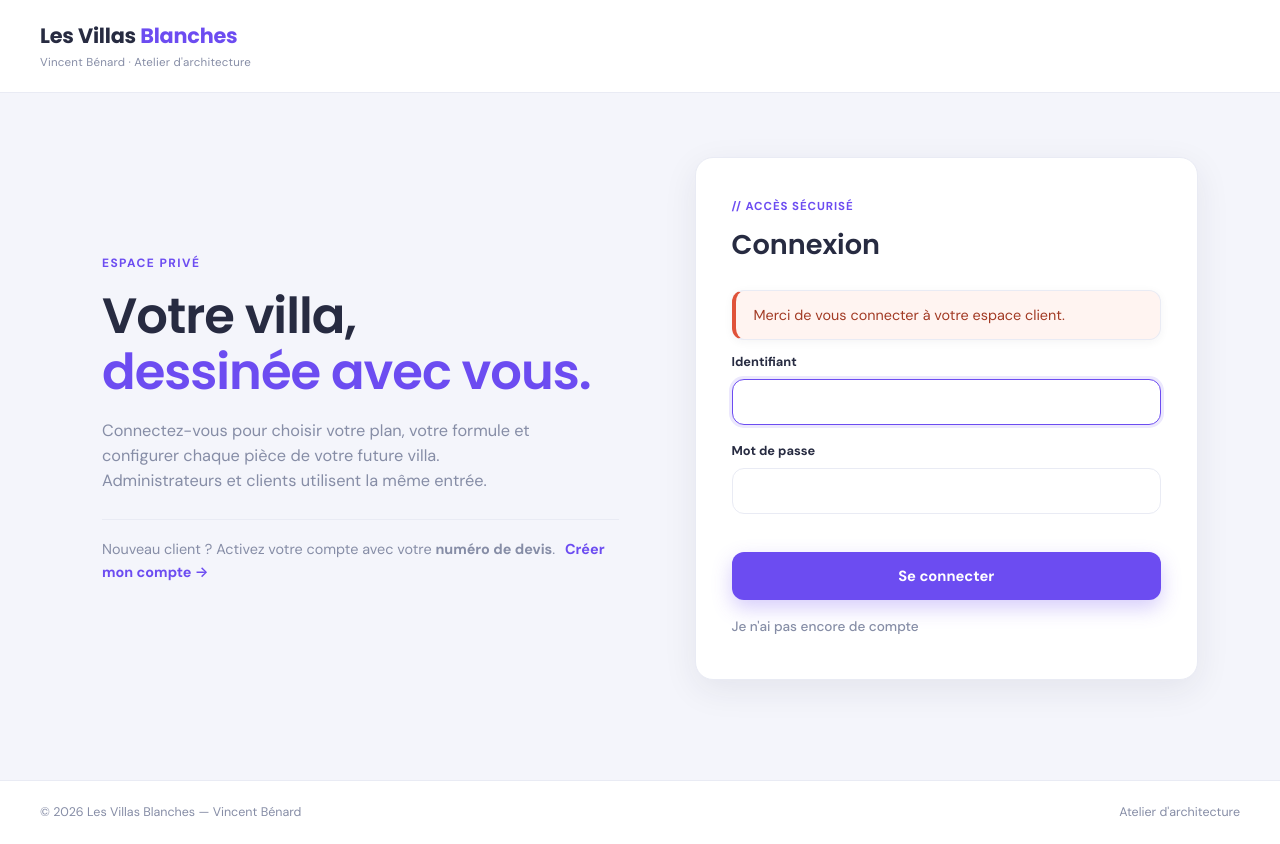
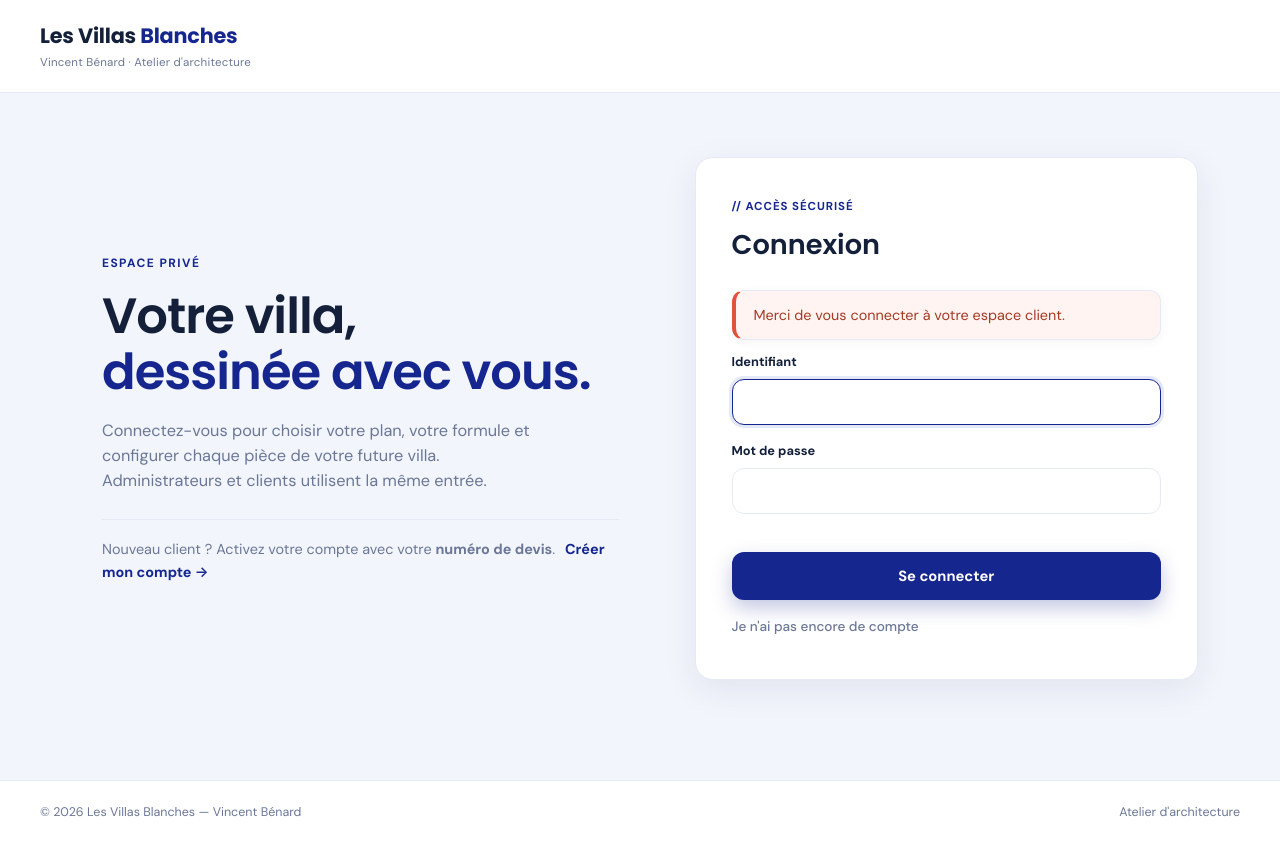
Before and after one commit to badoodi/Lvb, a PHP site: page /index.php?err=client in a window 1280 px wide. Run offline with PHP 8.4, Linux system fonts and the light colour scheme.

Commit message:
Palette bleue fidèle au logo client (bleu primaire)
Reprise des couleurs de la marque Les Villas Blanches (logo) dans style.css
uniquement, structure des pages inchangée :
- couleur primaire : bleu royal du logo (#16268F)
- accent secondaire : bleu azur (#3D63C9)
- fond bleu très clair, textes bleu nuit
- boutons, bannière, cartes stat, focus et dégradés passés au bleu
  (plus aucun violet/corail)

Co-Authored-By: Claude Opus 4.8 <noreply@anthropic.com>
Claude-Session: https://claude.ai/code/session_01SMHmRUmjwSTQmbgTv2acVG

```diff
--- a/style.css
+++ b/style.css
@@ -1,7 +1,8 @@
 /* =========================================================
    LES VILLAS BLANCHES — Design system
    Direction : SaaS clair et moderne (cartes arrondies, ombres
-   douces, accent violet + corail). Fond lavande, sans grille.
+   douces). Palette bleue reprise du logo client (bleu primaire),
+   fond bleu très clair, sans grille.
    NB : seuls les styles changent — le balisage des pages est
    inchangé (mêmes classes).
    ========================================================= */
@@ -9,18 +10,18 @@
 @import url('https://fonts.googleapis.com/css2?family=Poppins:wght@400;500;600;700&family=DM+Sans:wght@400;500;700&display=swap');
 
 :root{
-  --paper:          #F4F5FB;   /* fond de page (lavande clair) */
-  --paper-line:     #EDEFF7;
+  --paper:          #F2F5FC;   /* fond de page (bleu très clair) */
+  --paper-line:     #E7ECF7;
   --card:           #FFFFFF;
-  --ink:            #272B41;    /* texte principal */
-  --ink-soft:       #868DA6;    /* texte secondaire */
-  --blueprint:      #6C4CF1;    /* accent principal (violet) */
-  --blueprint-soft: #ECE8FD;
-  --brass:          #FF7A59;    /* accent secondaire (corail) */
-  --brass-soft:     #FFE9E2;
-  --green:          #16B364;
-  --amber:          #F5A623;
-  --line:           #E9EBF4;
+  --ink:            #14203A;    /* texte principal (bleu nuit) */
+  --ink-soft:       #6B7796;    /* texte secondaire */
+  --blueprint:      #16268F;    /* couleur PRIMAIRE — bleu du logo client */
+  --blueprint-soft: #E5E8F6;
+  --brass:          #3D63C9;    /* accent secondaire (bleu azur du logo) */
+  --brass-soft:     #E6ECFA;
+  --green:          #16A34A;
+  --amber:          #E0A526;
+  --line:           #E6EAF4;
   --white:          #FFFFFF;
 
   --radius:     18px;
@@ -101,10 +102,10 @@ img{ max-width:100%; display:block; }
   background: var(--blueprint); color:#fff; border:none;
   border-radius: var(--radius-sm);
   font-family: var(--font-body); font-weight:600; font-size:.92rem;
-  cursor:pointer; box-shadow: 0 8px 20px rgba(108,76,241,.28);
+  cursor:pointer; box-shadow: 0 8px 20px rgba(22,38,143,.26);
   transition: transform .15s, box-shadow .15s, background .2s;
 }
-.btn-envoyer:hover{ background:#5b3fe0; transform: translateY(-1px); box-shadow:0 12px 26px rgba(108,76,241,.34); }
+.btn-envoyer:hover{ background:#111e73; transform: translateY(-1px); box-shadow:0 12px 26px rgba(22,38,143,.32); }
 
 .btn-line{
   display:inline-flex; align-items:center; justify-content:center;
@@ -256,7 +257,7 @@ img{ max-width:100%; display:block; }
 .plan-card:hover{ transform: translateY(-4px); box-shadow: var(--shadow); }
 .plan-visuel{ aspect-ratio:16/10; overflow:hidden; }
 .plan-visuel img{ width:100%; height:100%; object-fit:cover; }
-.plan-visuel-vide{ width:100%; height:100%; background: linear-gradient(135deg, var(--blueprint-soft), #F2EFFE); }
+.plan-visuel-vide{ width:100%; height:100%; background: linear-gradient(135deg, var(--blueprint-soft), #EEF2FC); }
 .plan-info{ padding:24px; display:flex; flex-direction:column; flex-grow:1; }
 .plan-info h3{ font-family: var(--font-display); font-weight:600; font-size:1.3rem; margin-bottom:8px; }
 .plan-info p{ color: var(--ink-soft); font-size:.9rem; margin-bottom:18px; }
@@ -295,7 +296,7 @@ img{ max-width:100%; display:block; }
 }
 .btn-choisir:hover{ background: var(--blueprint); color:#fff; }
 
-.formule-card.signature{ border-color:#FFD9CE; }
+.formule-card.signature{ border-color:#C9D6F2; }
 .formule-card.signature .formule-code{ color: var(--brass); }
 .formule-card.signature .btn-choisir{ background: var(--brass-soft); color: var(--brass); }
 .formule-card.signature .btn-choisir:hover{ background: var(--brass); color:#fff; }
@@ -311,7 +312,7 @@ img{ max-width:100%; display:block; }
 }
 .banner-illustration{
   position:absolute; inset:0;
-  background: linear-gradient(120deg, #6C4CF1 0%, #8E6BFF 55%, #FF7A59 130%);
+  background: linear-gradient(120deg, #16268F 0%, #2C46B8 55%, #5E86DE 130%);
 }
 .banner-overlay{
   position:relative; z-index:2; width:100%; padding:36px 34px 30px;
@@ -325,7 +326,7 @@ img{ max-width:100%; display:block; }
   font-family: var(--font-display); font-weight:600; color:#fff;
   font-size: clamp(1.6rem, 3vw, 2.4rem); letter-spacing:-.01em;
 }
-.banner-overlay h1 em{ font-style:normal; color:#FFD9CE; }
+.banner-overlay h1 em{ font-style:normal; color:#B9CDF3; }
 
 .config-body{ padding:36px 32px 100px; }
 .config-layout{
@@ -454,7 +455,7 @@ img{ max-width:100%; display:block; }
   border-radius: var(--radius); padding:22px; box-shadow: var(--shadow-sm);
   display:flex; flex-direction:column; gap:8px;
 }
-.stat-card.accent{ background: linear-gradient(135deg, #6C4CF1, #8E6BFF); border:none; }
+.stat-card.accent{ background: linear-gradient(135deg, #16268F, #3D63C9); border:none; }
 .stat-card.accent .stat-label,
 .stat-card.accent .stat-value{ color:#fff; }
 .stat-label{ font-size:.74rem; font-weight:500; letter-spacing:.02em; text-transform:uppercase; color: var(--ink-soft); }
```
